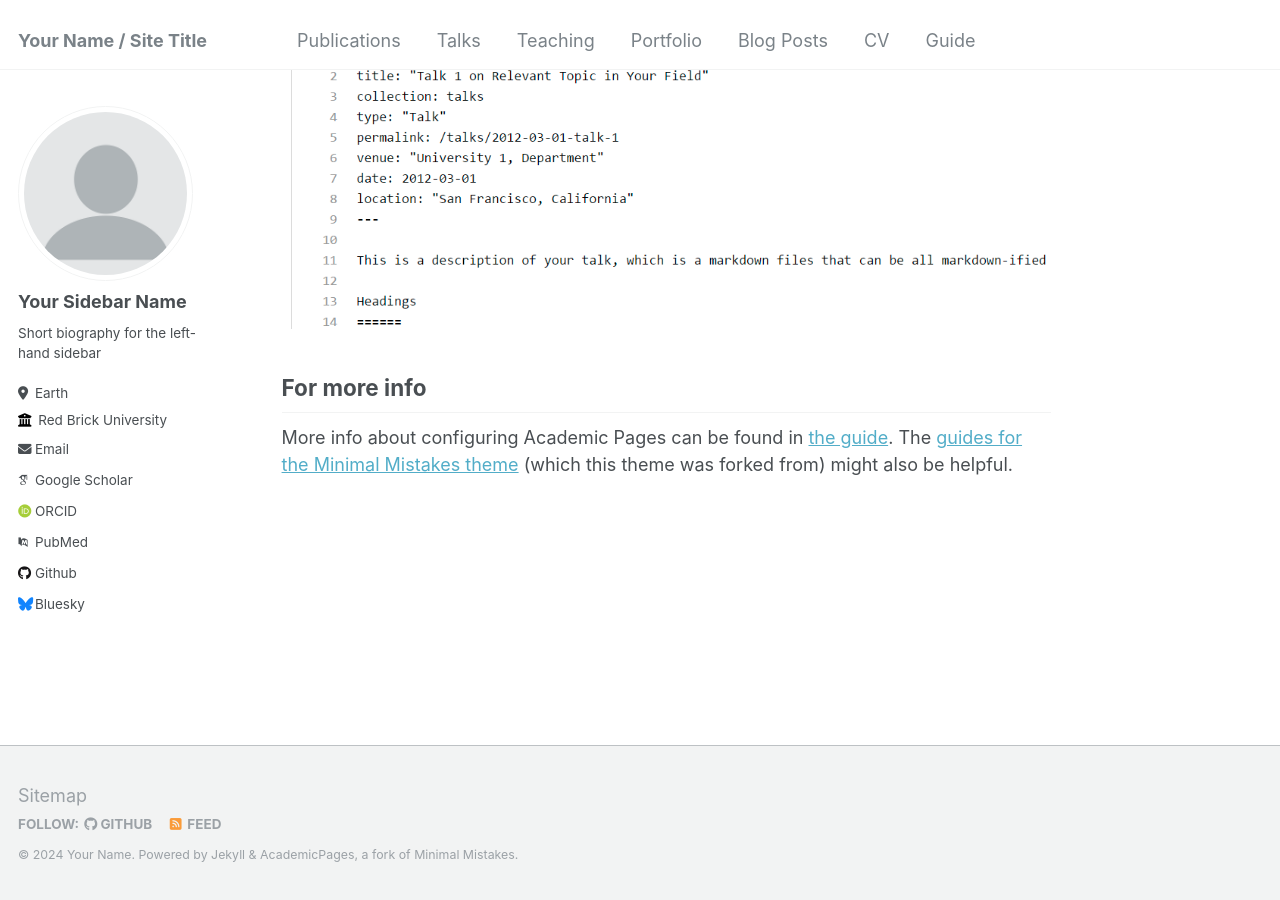
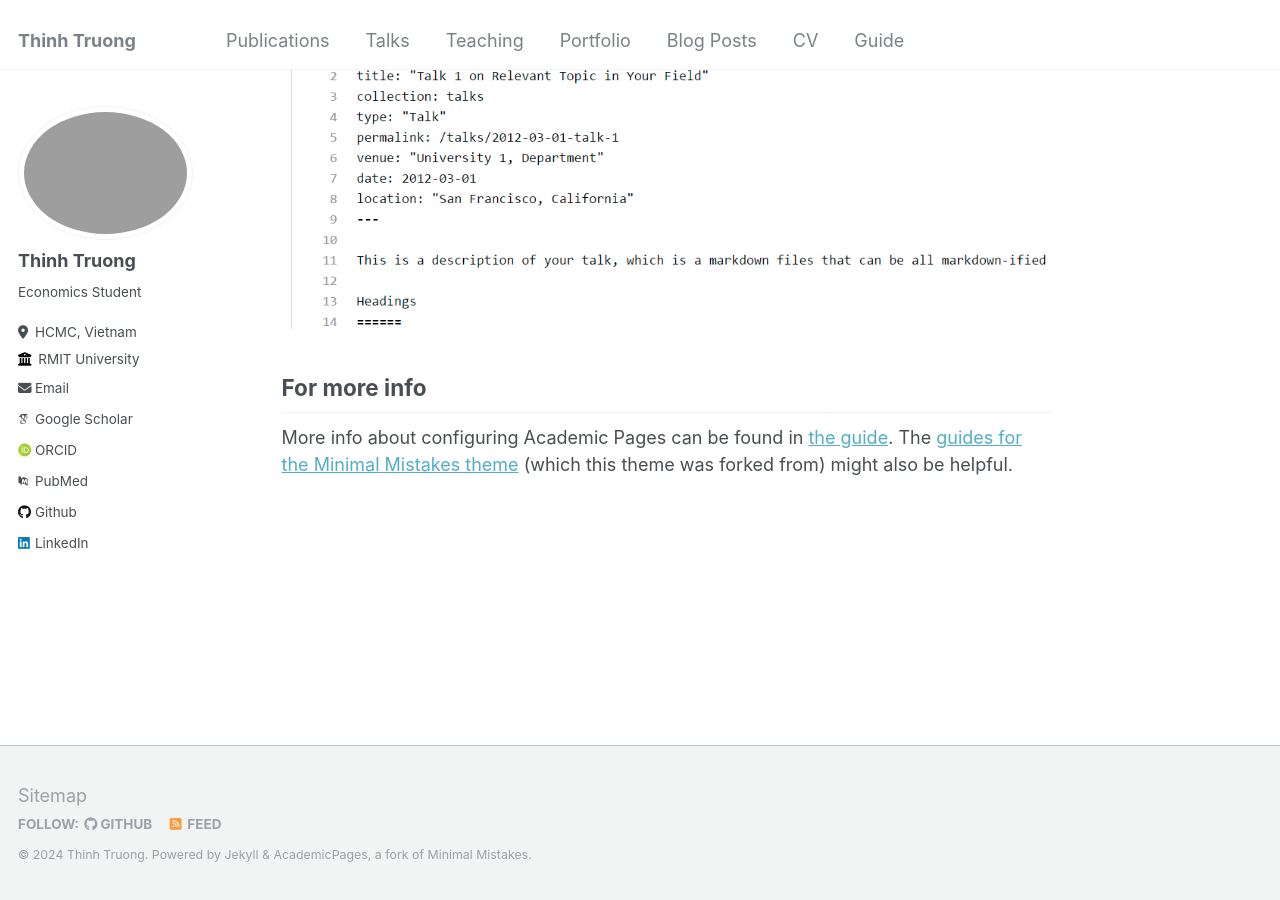
Before and after one commit to truongtuongthinh/truongtuongthinh1.github.io, a Jekyll site: the page built from _pages/about.md, in a window 1280 px wide and 900 px high, scrolled down 2660 px. Built offline with Jekyll 4.4.1, drawn with Linux system fonts in a browser that asks for light colours; some web fonts are replaced.

Commit message:
Update _config.yml

```diff
--- a/_config.yml
+++ b/_config.yml
@@ -8,27 +8,27 @@
 
 # Basic Site Settings
 locale                   : "en-US"
-title                    : "Your Name / Site Title"
+title                    : "Thinh Truong"
 title_separator          : "-"
-name                     : &name "Your Name"
+name                     : &name "Thinh Truong"
 description              : &description "personal description"
-url                      : https://academicpages.github.io # the base hostname & protocol for your site e.g. "https://mmistakes.github.io"
+url                      : https://truongtuongthinh.github.io # the base hostname & protocol for your site e.g. "https://mmistakes.github.io"
 baseurl                  : "" # the subpath of your site, e.g. "/blog"
-repository               : "academicpages/academicpages.github.io"
+repository               : "truongtuongthinh/truongtuongthinh.github.io"
 
 # Site Author - The following control what appear as part of the author content on the side bar.
 #               If a field is blank the icon and link will not appear, otherwise it will be shown.
 #               Additional customization can be done by editing /_includes/author-profile.html
 author:
   # Biographic information
-  avatar           : "profile.png"
-  name             : "Your Sidebar Name"
+  avatar           : "profile.jpg"
+  name             : "Thinh Truong"
   pronouns         : # example: "she/her"
-  bio              : "Short biography for the left-hand sidebar"
-  location         : "Earth"
-  employer         : "Red Brick University"
+  bio              : "Economics Student"
+  location         : "HCMC, Vietnam"
+  employer         : "RMIT University"
   uri              : # URL
-  email            : "none@example.org"
+  email            : "truongtuongthinh@gmail.com"
 
   # Academic websites
   arxiv            : # URL - Update with the correct link to your profile
@@ -43,12 +43,12 @@ author:
   bitbucket        : # Username - Update with your username on the site
   codepen          : # Username
   dribbble         : # Username
-  github           : "academicpages"
+  github           : "truongtuongthinh"
   kaggle           : # Username
   stackoverflow    : # User number or user number and name (i.e., use "1" or "1/jeff-atwood")
 
   # Social media
-  bluesky          : "bsky.app" # Replace this with you Bluesky username
+  bluesky          : # Replace this with you Bluesky username
   facebook         : # Username
   flickr           : # Username
   foursquare       : # Username
@@ -57,7 +57,7 @@ author:
   keybase          : # Username
   instagram        : # Username
   lastfm           : # Username
-  linkedin         : # Username
+  linkedin         : "truong-tuong-thinh" # Username
   mastodon         : # URL
   medium           : # URL
   pinterest        : # Username
```
